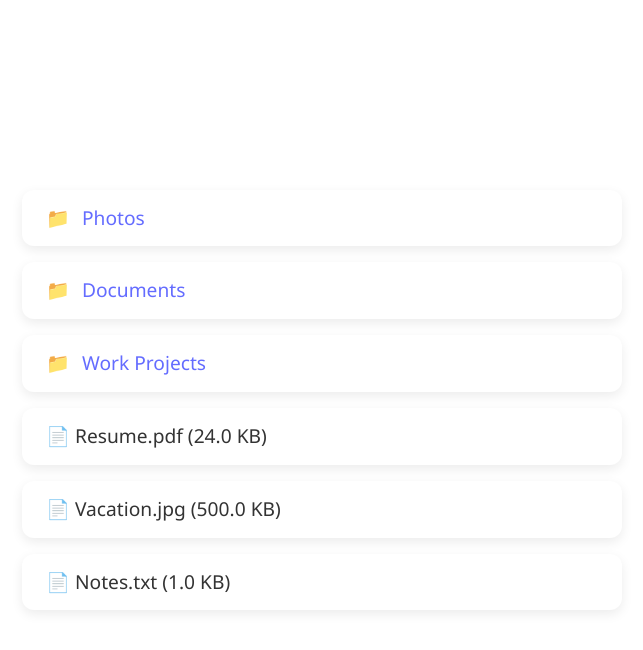
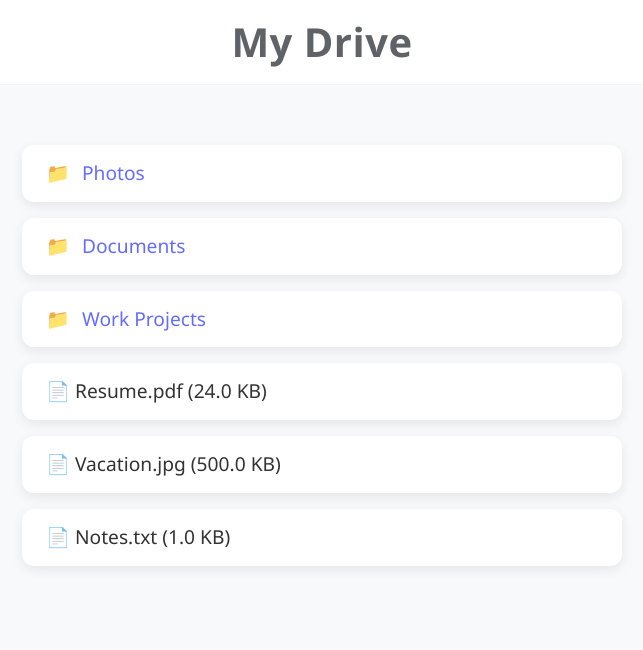
Before and after one commit to NikolayDinkov/WT-MonoRepo, a React (Vite) app in the folder FE/: page / in a window 1280 px wide. Shown: the top 650 px of the page, without its empty margins (318-961 px from the left). Built offline with nearby package versions, Linux system fonts and the light colour scheme.

Commit message:
commit try

```diff
--- a/FE/src/App.jsx
+++ b/FE/src/App.jsx
@@ -1,15 +1,30 @@
-import { BrowserRouter as Router, Routes, Route } from 'react-router-dom';
+import { BrowserRouter as Router, Routes, Route, Outlet } from 'react-router-dom';
 import Home from './pages/Home';
 import FolderView from './pages/FolderView';
 
+function Layout() {
+  return (
+    <div className="home-page">
+      <header className="home-header">
+        <h1>My Drive</h1> {/* Само тук My Drive */}
+      </header>
+      <main className="home-main">
+        <Outlet />
+      </main>
+    </div>
+  );
+}
+
 function App() {
-  const userId = '60b8d2b8f5a8c72b4e5d5c5e'; // your test logged-in user
+  const userId = '60b8d2b8f5a8c72b4e5d5c5e';
 
   return (
     <Router>
       <Routes>
-        <Route path="/" element={<Home userId={userId} />} />
-        <Route path="/folder/:folderId" element={<FolderView userId={userId} />} />
+        <Route element={<Layout />}>
+          <Route path="/" element={<Home userId={userId} />} />
+          <Route path="/folder/:folderId" element={<FolderView userId={userId} />} />
+        </Route>
       </Routes>
     </Router>
   );
```
Also changed, not shown: FE/src/App.tsx (deleted, +0 -11 lines), FE/src/App.css (deleted).
